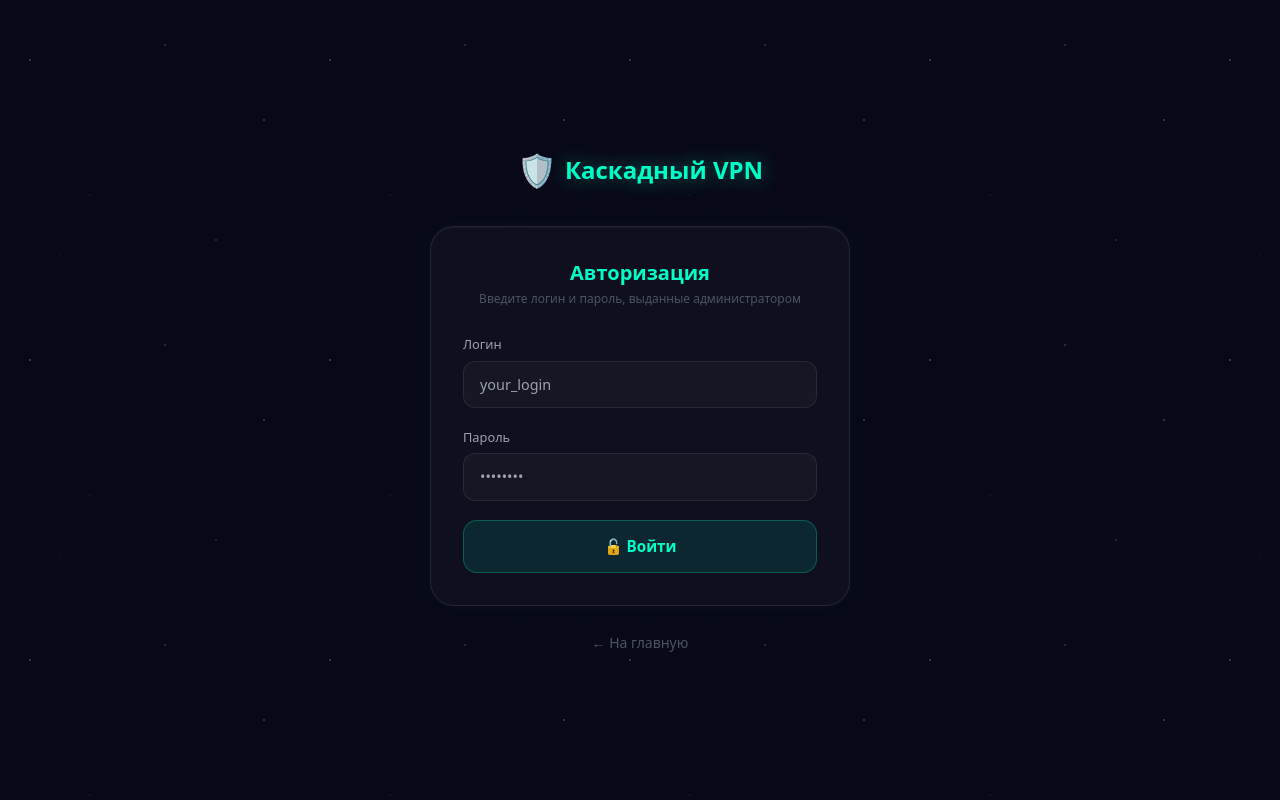
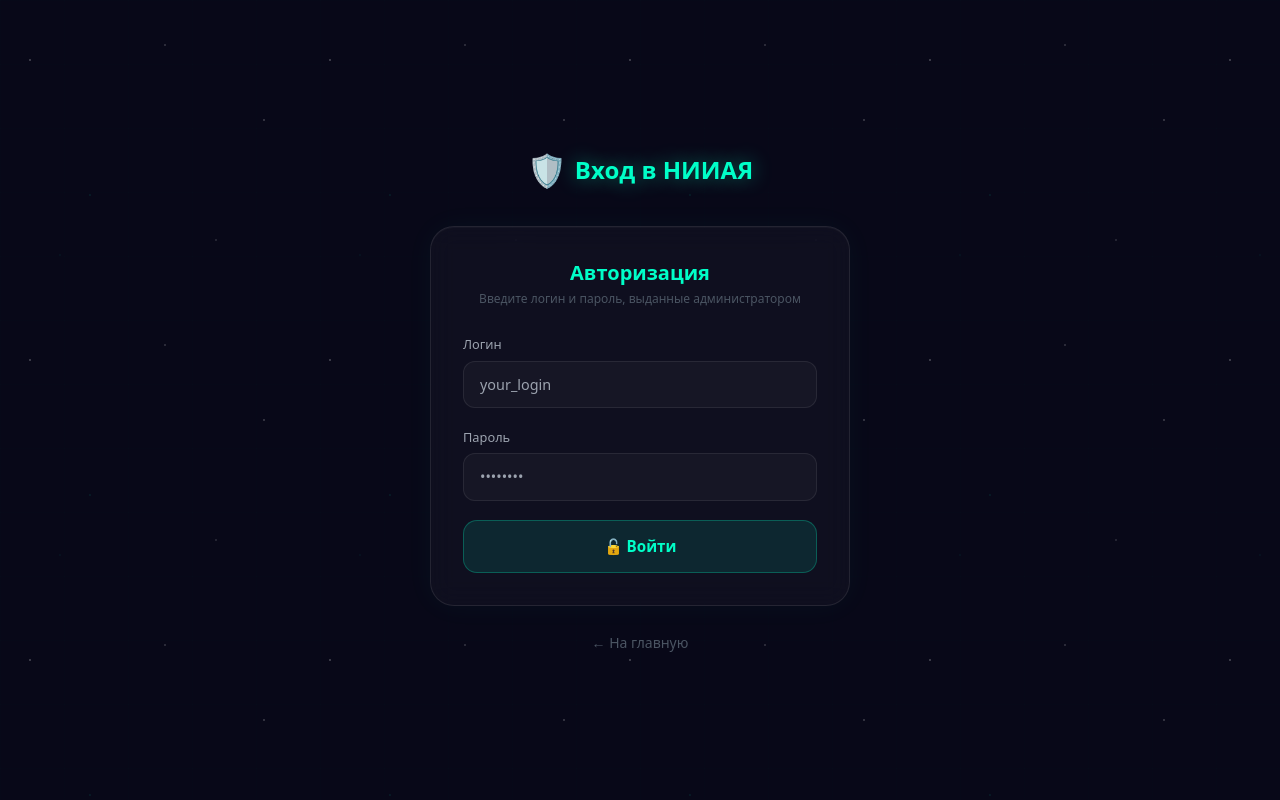
Before and after one commit to risimoDev/ufobzk, a Python web app: template app/templates/login.html in a window 1280 px wide. Run offline with Jinja, Linux system fonts and the light colour scheme; the template is opened without the code that fills it, so the values that code supplies are empty; some libraries are stand-ins or nearby versions.

Commit message:
login page

```diff
--- a/app/templates/login.html
+++ b/app/templates/login.html
@@ -3,7 +3,7 @@
 <head>
   <meta charset="UTF-8" />
   <meta name="viewport" content="width=device-width, initial-scale=1.0" />
-  <title>Вход — Каскадный VPN</title>
+  <title>Вход — НИИАЯ </title>
   <script src="https://cdn.tailwindcss.com"></script>
   <style>
     html, body { background: #080818; min-height: 100vh; color: #d1d5db; }
@@ -62,7 +62,7 @@
     <div class="text-center mb-8">
       <a href="/" class="inline-flex items-center gap-2">
         <span style="font-size:2rem">&#x1f6e1;&#xfe0f;</span>
-        <span class="glow-text font-bold" style="font-size:1.5rem;color:#00ffc8">Каскадный VPN</span>
+        <span class="glow-text font-bold" style="font-size:1.5rem;color:#00ffc8">Вход в НИИАЯ</span>
       </a>
     </div>
 
```
